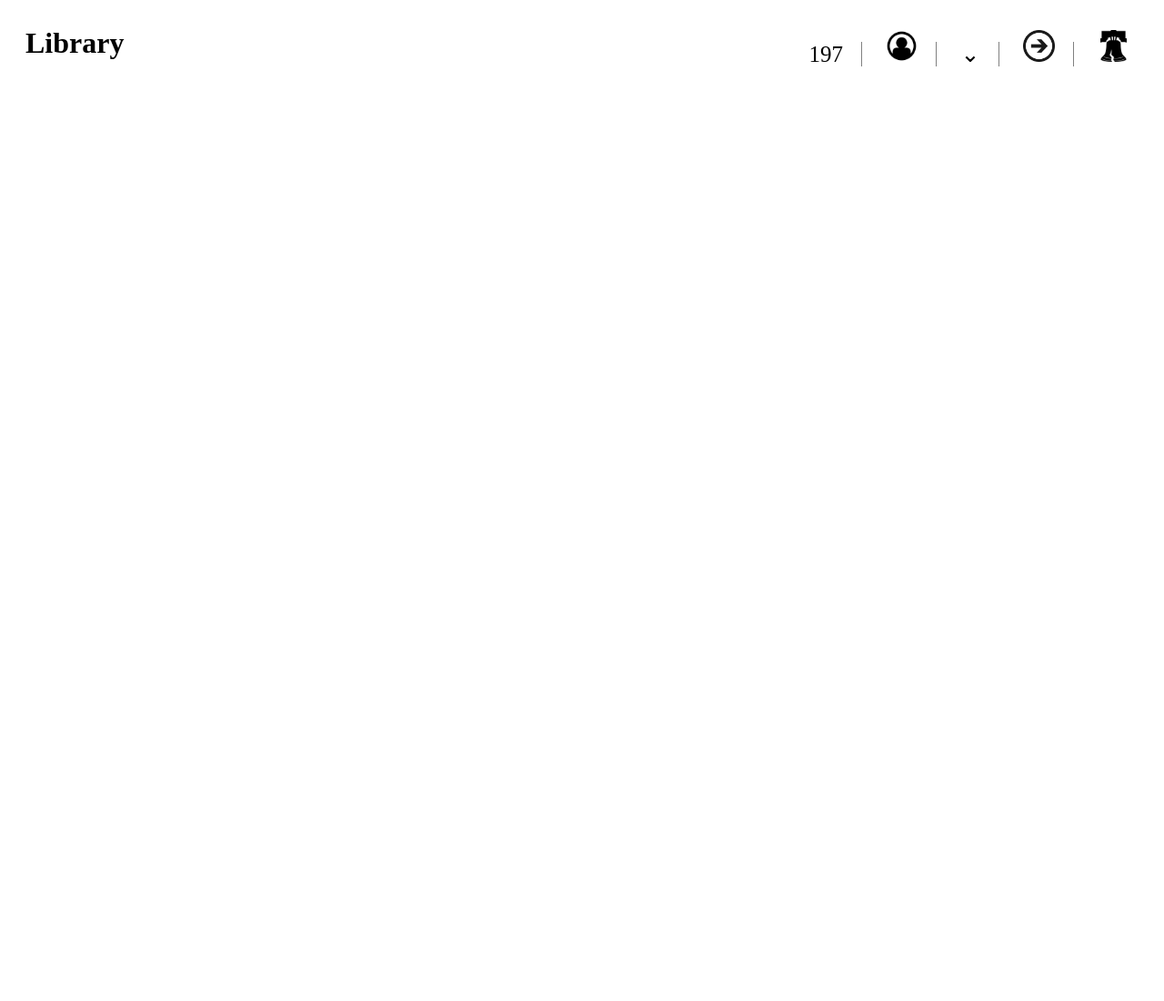
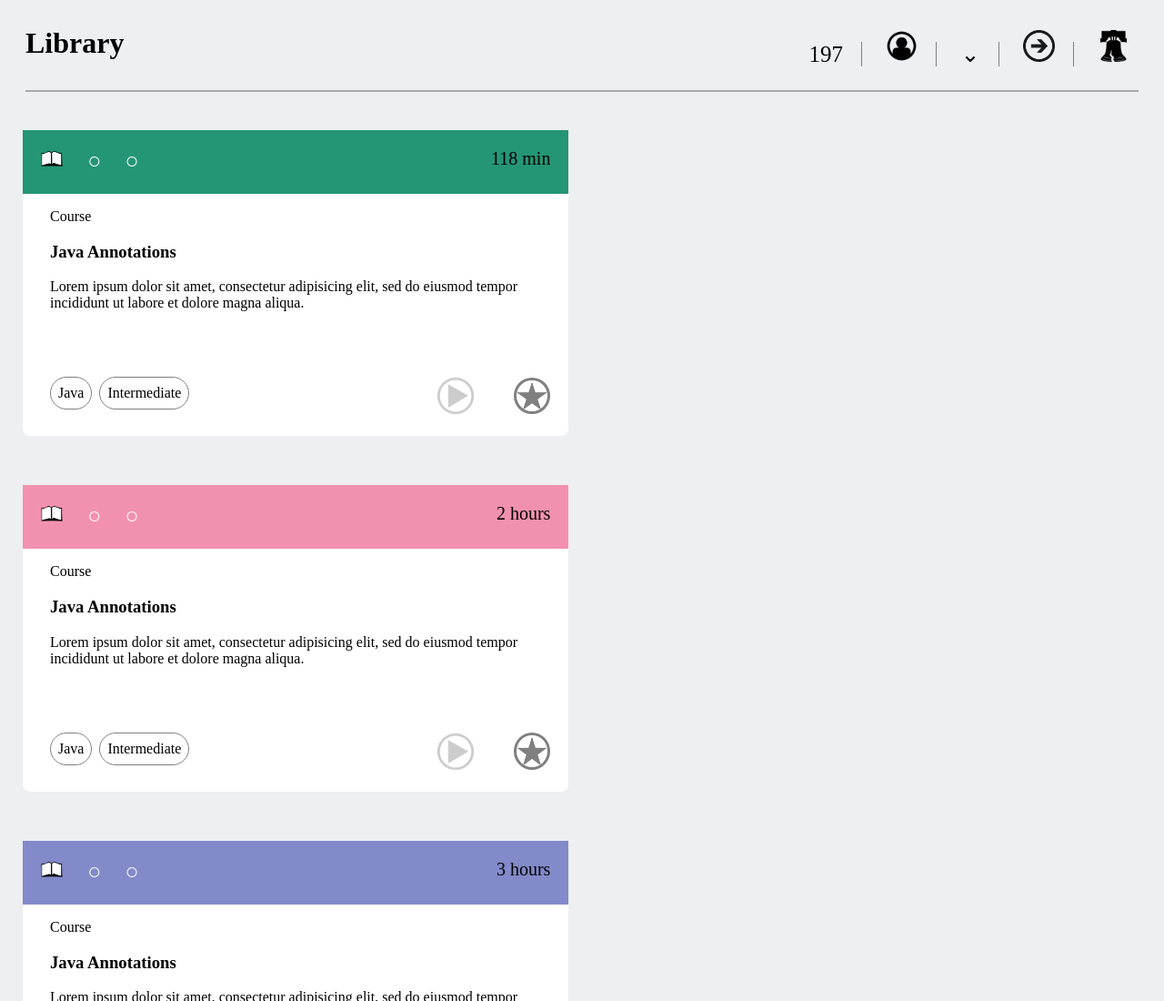
Before and after one commit to zmarston/treehouse, a plain HTML site: page index.html in a window 1280 px wide. Shown: the top 1100 px of the page at 91% size. Before the commit the page ends 800 px from the top, so only its background shows below. Drawn offline with Linux system fonts and the light colour scheme.

Commit message:
add content...

```diff
--- a/css/styles.css
+++ b/css/styles.css
@@ -1,7 +1,13 @@
+body {
+  background-color: #edeff0;
+}
+
 .top {
   overflow: auto;
   margin-left: 20px;
   margin-right: 20px;
+  border-bottom: solid 2px darkgrey;
+  margin-bottom: 40px;
 }
 
 .top h1 {
@@ -28,10 +34,136 @@ nav li:not(:last-child) {
   padding-right: 20px;
 }
 
-nav p {
-  display: inline;
-  margin-bottom: 20px;
-}
 nav li:first-child {
   margin-bottom: 10px;
 }
+
+.content img {
+  width: 25px;
+}
+
+.top-left {
+  float: left;
+  width: 47.5%;
+  border: 2px solid;
+  border-radius: 5px;;
+  margin-right:25px;
+  margin-left: 25px;
+  margin-bottom: 50px;
+}
+
+.top-right {
+  float: left;
+  width: 47.5%;
+
+}
+
+.bottom-left {
+  float: left;
+  width: 47.5%;
+  margin-right:25px;
+  margin-left: 25px;
+}
+
+.bottom-right {
+  float: left;
+  width: 47.5%;
+}
+
+.content div:nth-child(2n+1) {
+  clear: both;
+}
+
+.head {
+  height: 30px;
+  padding: 20px;
+  font-size: 25px;
+  background-color: #249675;
+}
+
+.head-left {
+  float:left;
+}
+
+.head-left p {
+  display: inline;
+  margin-left: 20px;
+  line-height: 20px;
+
+}
+
+.head-right {
+  font-size: 20px;
+  float: right;
+  margin-top: 0px;
+}
+
+.foot {
+  padding-left: 30px;
+}
+
+.foot-buttons-left {
+  float: left;
+  margin-left: -40px;
+  margin-bottom: -15px;;
+  margin-top: 40px;
+}
+
+.foot-buttons-left li{
+  list-style: none;
+  float: left;
+  padding: 8px;
+  border: solid grey 1px;
+  border-radius: 20px;
+}
+
+.foot-buttons-left li:last-child {
+  margin-left: 8px;
+}
+
+.foot-buttons-right {
+  float: right;
+  margin-top: -40px;
+  margin-right: 20px;
+}
+
+.right-head {
+  height: 30px;
+  padding: 20px;
+  font-size: 25px;
+  background-color: #f291af;
+}
+
+.bottom-left-head {
+  height: 30px;
+  padding: 20px;
+  font-size: 25px;
+  background-color:  #828ac9;
+}
+
+
+.format {
+  float: left;
+  width: 47.5%;
+  border: 2px #edeff0 solid;
+  border-radius: 10px;;
+  margin-right:15px;
+  margin-left: 15px;
+  margin-bottom: 50px;
+  background-color: white;
+}
+
+.dot {
+  color: white;
+}
+
+img.star-button {
+  width: 34px;
+  margin-bottom: 20px;
+  border: solid grey 3px;
+  border-radius: 100%;
+}
+
+img.play-button {
+  width: 120px;
+}
--- a/index.html
+++ b/index.html
@@ -7,6 +7,7 @@
   </head>
   <body>
     <div class="wrap">
+
       <div class="top">
         <h1>Library</h1>
         <nav>
@@ -19,6 +20,137 @@
           </ul>
         </nav>
       </div>
+
+      <div class="content">
+
+        <div class="top-left format">
+          <div class="head">
+            <div class="head-left">
+              <img src="img/book.png" alt="book-icon">
+              <p class="dot">&#9675;</p>
+              <p class="dot">&#9675;</p>
+            </div>
+            <p class="head-right">118 min</p>
+          </div>
+          <div class="foot">
+            <div class="foot-info">
+              <p>Course</p>
+              <h3>Java Annotations</h3>
+              <p>Lorem ipsum dolor sit amet, consectetur adipisicing elit, sed do eiusmod tempor incididunt ut labore et dolore magna aliqua.</p>
+            </div>
+
+            <div class="foot-buttons-left">
+              <ul>
+                <li>Java</li>
+                <li>Intermediate</li>
+              </ul>
+            </div>
+
+            <div class="foot-buttons-right">
+              <img class="play-button" src="img/play.png" alt="play button">
+              <img class="star-button" src="img/star.png" alt="star button">
+            </div>
+
+          </div>
+        </div>
+
+        <div class="top-right format">
+          <div class="right-head">
+            <div class="head-left">
+              <img src="img/book.png" alt="book-icon">
+              <p class="dot">&#9675;</p>
+              <p class="dot">&#9675;</p>
+            </div>
+            <p class="head-right">2 hours</p>
+          </div>
+          <div class="foot">
+            <div class="foot-info">
+              <p>Course</p>
+              <h3>Java Annotations</h3>
+              <p>Lorem ipsum dolor sit amet, consectetur adipisicing elit, sed do eiusmod tempor incididunt ut labore et dolore magna aliqua.</p>
+            </div>
+
+            <div class="foot-buttons-left">
+              <ul>
+                <li>Java</li>
+                <li>Intermediate</li>
+              </ul>
+            </div>
+
+            <div class="foot-buttons-right">
+              <img class="play-button" src="img/play.png" alt="play button">
+              <img class="star-button" src="img/star.png" alt="star button">
+            </div>
+
+          </div>
+        </div>
+
+        <div class="bottom-left format">
+          <div class="bottom-left-head">
+            <div class="head-left">
+              <img src="img/book.png" alt="book-icon">
+              <p class="dot">&#9675;</p>
+              <p class="dot">&#9675;</p>
+            </div>
+            <p class="head-right">3 hours</p>
+          </div>
+          <div class="foot">
+            <div class="foot-info">
+              <p>Course</p>
+              <h3>Java Annotations</h3>
+              <p>Lorem ipsum dolor sit amet, consectetur adipisicing elit, sed do eiusmod tempor incididunt ut labore et dolore magna aliqua.</p>
+            </div>
+
+            <div class="foot-buttons-left">
+              <ul>
+                <li>Java</li>
+                <li>Intermediate</li>
+              </ul>
+            </div>
+
+            <div class="foot-buttons-right">
+              <img class="play-button" src="img/play.png" alt="play button">
+              <img class="star-button" src="img/star.png" alt="star button">
+            </div>
+
+          </div>
+        </div>
+
+        <div class="bottom-right format">
+          <div class="head">
+            <div class="head-left">
+              <img src="img/book.png" alt="book-icon">
+              <p class="dot">&#9675;</p>
+              <p class="dot">&#9675;</p>
+            </div>
+            <p class="head-right">3 hours</p>
+          </div>
+          <div class="foot">
+            <div class="foot-info">
+              <p>Course</p>
+              <h3>Java Annotations</h3>
+              <p>Lorem ipsum dolor sit amet, consectetur adipisicing elit, sed do eiusmod tempor incididunt ut labore et dolore magna aliqua.</p>
+            </div>
+
+            <div class="foot-buttons-left">
+              <ul>
+                <li>Java</li>
+                <li>Intermediate</li>
+              </ul>
+            </div>
+
+            <div class="foot-buttons-right">
+              <img class="play-button" src="img/play.png" alt="play button">
+              <img class="star-button" src="img/star.png" alt="star button">
+            </div>
+
+          </div>
+        </div>
+
+      </div>
+
+
+
     </body>
     </div>
 </html>
```
Also changed, not shown: img/book.png (added), img/play.png (added), img/star.png (added).
